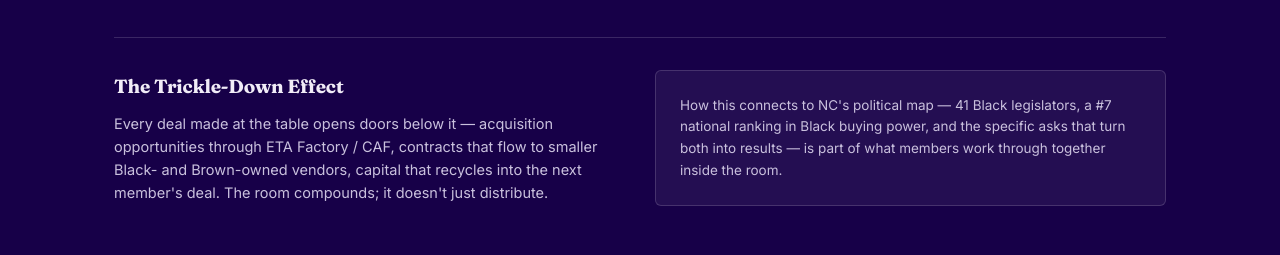
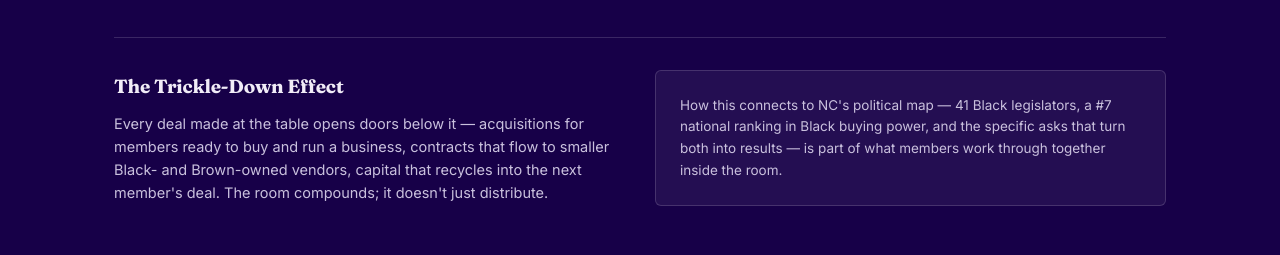
Before and after one commit to PEPACNC/power-table, a plain HTML site: page index.html in a window 1280 px wide. Shown: the part 3336-3591 px from the top of the page. Drawn offline with Linux system fonts and the light colour scheme.

Commit message:
Remove ETA Factory / CAF jargon from Trickle-Down Effect paragraph

```diff
--- a/index.html
+++ b/index.html
@@ -254,7 +254,7 @@
     <div class="trickle">
       <div>
         <h3 style="font-size:19px;margin:0 0 10px;">The Trickle-Down Effect</h3>
-        <p style="color:var(--muted);font-size:14.5px;margin:0;">Every deal made at the table opens doors below it — acquisition opportunities through ETA Factory / CAF, contracts that flow to smaller Black- and Brown-owned vendors, capital that recycles into the next member's deal. The room compounds; it doesn't just distribute.</p>
+        <p style="color:var(--muted);font-size:14.5px;margin:0;">Every deal made at the table opens doors below it — acquisitions for members ready to buy and run a business, contracts that flow to smaller Black- and Brown-owned vendors, capital that recycles into the next member's deal. The room compounds; it doesn't just distribute.</p>
       </div>
       <div class="card">
         <p style="margin:0;font-size:13.5px;color:var(--muted);">How this connects to NC's political map — 41 Black legislators, a #7 national ranking in Black buying power, and the specific asks that turn both into results — is part of what members work through together inside the room.</p>
```
